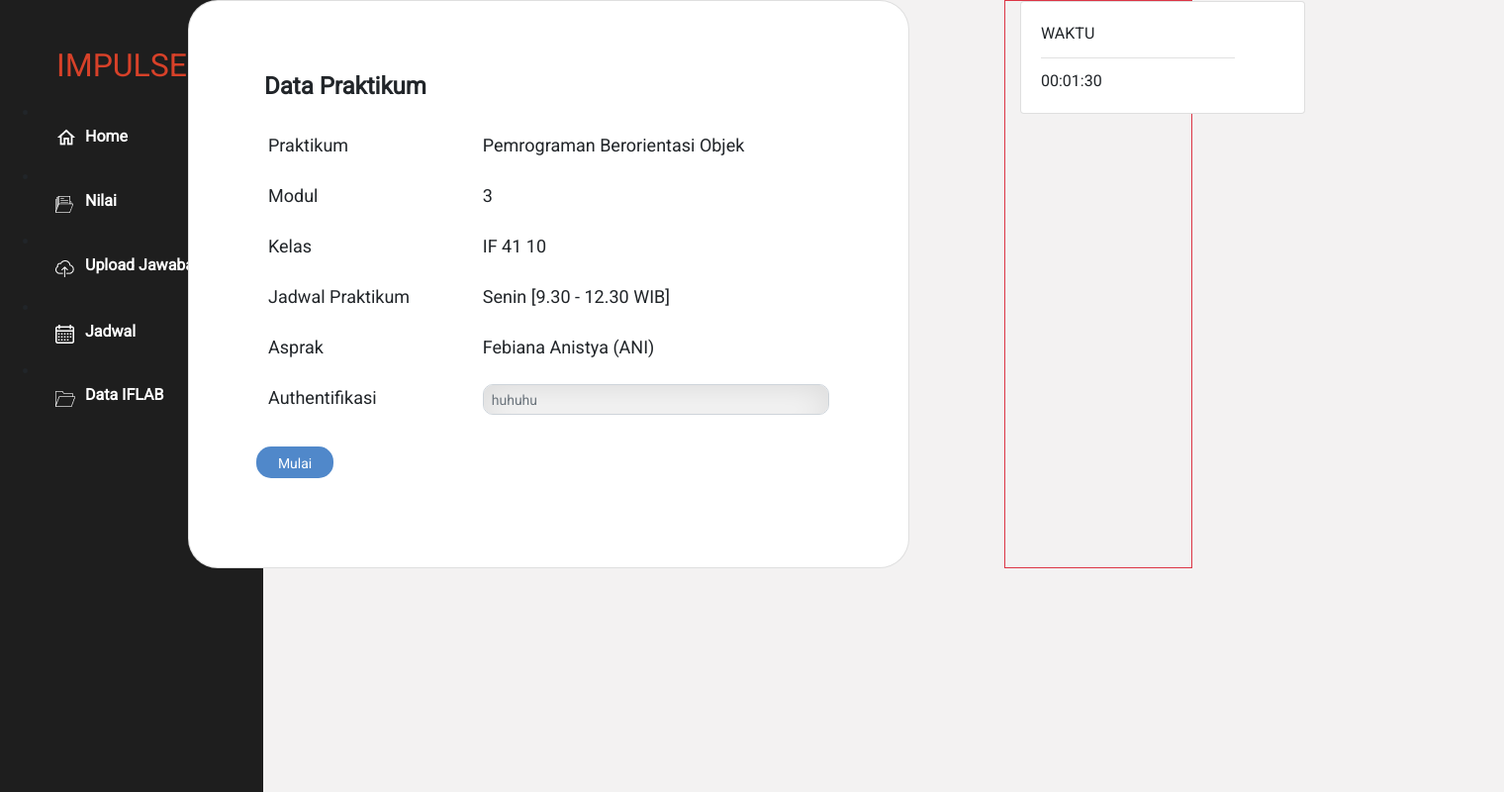
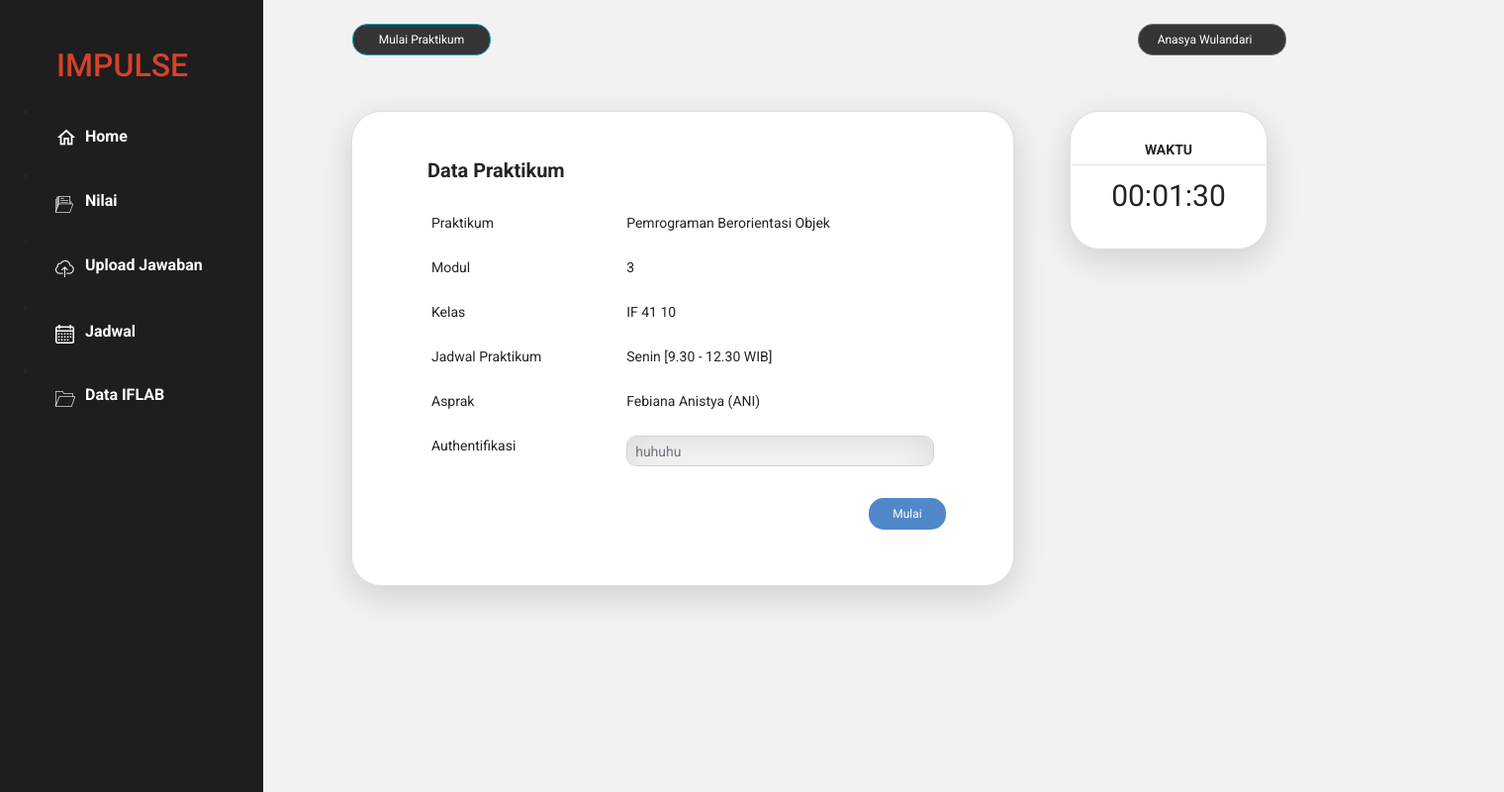
Before and after one commit to mayaams/Tubes-IMK, a CodeIgniter app: page /Tubes-IMK/index.php/welcome/index in a window 1520 px wide. Shown: the whole page at 99% size. Run offline with CodeIgniter, Linux system fonts and the light colour scheme; some libraries are stand-ins or nearby versions.

Commit message:
update home + mulai praktikum (size) + update navbar

```diff
--- a/client/application/controllers/c_Home.php
+++ b/client/application/controllers/c_Home.php
@@ -7,4 +7,10 @@ class C_Home extends CI_Controller {
 	{
 		$this->load->view('v_Home');
 	}
+
+	public function MulaiPraktikum()
+	{
+		$this->load->view('v_MulaiPraktikum');
+	}
+
 }
--- a/client/application/views/v_MulaiPraktikum.php
+++ b/client/application/views/v_MulaiPraktikum.php
@@ -1,74 +1,116 @@
 <!DOCTYPE html>
 <html lang="en">
   <head>
-    <!-- bootstrap css -->
-    <link rel="stylesheet" href="https://stackpath.bootstrapcdn.com/bootstrap/4.3.1/css/bootstrap.min.css" crossorigin="anonymous">
+    <!-- Stylesheets -->
+    <link rel="stylesheet" href="<?php echo base_url(); ?>/assets/css/nilai.css">
+    <link href="https://canvasjs.com/assets/css/jquery-ui.1.11.2.min.css" rel="stylesheet" />
+    <link href="<?= base_url() ?>assets/fontawesome/css/all.css" rel="stylesheet" type="text/css" />
+    <link rel="stylesheet" href="/css/all.min">
 
-    <!-- font -->
-    <link href="https://fonts.googleapis.com/css?family=Roboto&display=swap" rel="stylesheet">
+    <!-- Fonts -->
+    <link href="https://fonts.googleapis.com/css?family=Quicksand:400,600,700&display=swap" rel="stylesheet">
+    <link href="https://fonts.googleapis.com/css?family=Roboto:400,500,700&display=swap" rel="stylesheet">
+
+    <!-- Bootstrap -->
+    <link rel="stylesheet" href="https://stackpath.bootstrapcdn.com/bootstrap/4.3.1/css/bootstrap.min.css" integrity="sha384-ggOyR0iXCbMQv3Xipma34MD+dH/1fQ784/j6cY/iJTQUOhcWr7x9JvoRxT2MZw1T" crossorigin="anonymous">
+
+    <!-- Scripts -->
+    <script src="https://code.jquery.com/jquery-3.3.1.slim.min.js" integrity="sha384-q8i/X+965DzO0rT7abK41JStQIAqVgRVzpbzo5smXKp4YfRvH+8abtTE1Pi6jizo" crossorigin="anonymous"></script>
+    <script src="https://cdnjs.cloudflare.com/ajax/libs/popper.js/1.14.7/umd/popper.min.js" integrity="sha384-UO2eT0CpHqdSJQ6hJty5KVphtPhzWj9WO1clHTMGa3JDZwrnQq4sF86dIHNDz0W1" crossorigin="anonymous"></script>
+    <script src="https://stackpath.bootstrapcdn.com/bootstrap/4.3.1/js/bootstrap.min.js" integrity="sha384-JjSmVgyd0p3pXB1rRibZUAYoIIy6OrQ6VrjIEaFf/nJGzIxFDsf4x0xIM+B07jRM" crossorigin="anonymous"></script>
+    <script src="https://canvasjs.com/assets/script/jquery-1.11.1.min.js"></script>
+    <script src="https://canvasjs.com/assets/script/jquery-ui.1.11.2.min.js"></script>
+    <script src="https://canvasjs.com/assets/script/jquery.canvasjs.min.js"></script>
+    <script src="<?php echo base_url(); ?>/assets/js/scrolling-nav.js"></script>
+
+    <title>Mulai Praktikum</title>
   </head>
+
   <style>
     body{
       background-color: #F3F2F2;
       font-family: 'Roboto', sans-serif;
     }
+    .container{
+      margin-left: 355px;
+    }
+    .margin-nav{
+      margin-left: 265px;
+    }
     .card-data{
-      width: 729px;
-      height: 574px;
+      width: 670px;
+      height: 480px;
       background: #FFFFFF;
+      border-radius: 30px;
+      box-shadow: 0px 10px 35px rgba(0, 0, 0, 0.15);
+    }
+    .card-waktu{
+      width: 200px;
+      height: 140px;
+      background: #FFFFFF;
+      box-shadow: 0px 10px 35px rgba(0, 0, 0, 0.15);
       border-radius: 30px;
     }
     .txt-18{
-      font-size: 18px;
+      font-size: 14px;
     }
     .txt-24{
-      font-size: 24px;
+      font-size: 20px;
     }
     .txt-14{
-      font-size: 14px;
+      font-size: 12px;
+    }
+    .txt-36{
+      font-size: 30px;
     }
     .form{
       background: #FFFFFF;
       box-shadow: inset 0px 10px 35px rgba(0, 0, 0, 0.15);
       border-radius: 10px;
     }
-    ul li b{
-       color: #FFFFFF;
-       position: relative;
-       list-style: none;
-       padding: 8px;
-       margin: 38px;
-       top: 24px;
-     }
-     #sidebar{
-       position: fixed;
-       width: 266px;
-       height: 100%;
-       background: #1E1E1E;
-     }
-     #sidebar h2{
-       color: #D74129;
-       position: relative;
-       width: 152px;
-       height: 48px;
-       left: 57px;
-       top: 47px;
-     }
-     #iconsiderbar{
-       /* margin-top: 30px; */
-       position: relative;
-       top: 60px;
-       right: -24px;
-       padding: 12px;
-     }
      .btn-a{
        width: 78.15px;
        height: 32px;
        background: #5088CA;
        border-radius: 15px;
      }
+     .btn-info{
+       width: 140px;
+       height: 32px;
+       background: #353537;
+       border-radius: 15px;
+       margin-left: 75px;
+       margin-right: 654px;
+     }
+     .btn-profil{
+       width: 150px;
+       height: 32px;
+       background: #353537;
+       border-radius: 15px;
+     }
   </style>
   <body>
+    <!-- navbar start -->
+    <nav class="navbar navbar-expand-lg margin-nav mb-5 mt-3">
+      <div class="collapse navbar-collapse" id="navbarSupportedContent">
+        <ul class="navbar-nav mr-auto">
+          <li class="nav-item active">
+            <button type="button" class="btn btn-secondary  btn-info txt-14">Mulai Praktikum</button>
+          </li>
+          <li class="nav-item dropdown justify-content-end">
+            <button type="button" class="btn btn-secondary btn-profil txt-14" id="navbarDropdown" role="button" data-toggle="dropdown" aria-haspopup="true" aria-expanded="false">Anasya Wulandari
+              <span> <i class="fas fa-user"></i></span>
+            </button>
+            <div class="dropdown-menu" aria-labelledby="navbarDropdown">
+              <a class="dropdown-item" href="#">Profil</a>
+              <a class="dropdown-item" href="#">Keluar</a>
+            </div>
+          </li>
+        </ul>
+      </div>
+    </nav>
+    <!-- navbar end -->
+
     <!-- sidebar start -->
     <div id="sidebar">
         <h2>IMPULSE</h2>
@@ -92,7 +134,7 @@
       <div class="row">
         <div class="mr-5 ">
           <div class="card card-data txt-18 ">
-            <div class="card-body mt-5 ml-5 mr-5">
+            <div class="card-body mt-4 ml-5 mr-5">
               <a class="txt-24 font-weight-bold ml-2">Data Praktikum </a><br>
               <table class="table table-borderless mt-3">
                 <thead>
@@ -124,21 +166,30 @@
                   </tr>
                 </tbody>
               </table>
-              <button type="button" class="btn-a txt-14 btn text-white mt-1">Mulai</button>
+              <div class=" d-flex justify-content-end">
+                <button type="button" class="btn-a txt-14 btn text-white mt-1">Mulai</button>
+              </div>
             </div>
           </div>
         </div>
-        <div class="col-2 border border-danger ml-5">
-          <div class="card" style="width: 18rem;">
-            <div class="card-body">
-              <a>WAKTU</a><br>
-              <img src="assets/image/line2.png" >
-              <a>00:01:30<a>
+        <div class="ml-2">
+          <div class="card card-waktu">
+            <div class="card-body mt-1">
+              <div class="d-flex justify-content-center mb-1 mt-1">
+                <a class="txt-18 font-weight-bold">WAKTU</a>
+              </div>
+              <div class="d-flex justify-content-center mb-2">
+                <img src="assets/image/line2.png" >
+              </div>
+              <div class="d-flex justify-content-center">
+                <a class="txt-36 align-self-center">00:01:30<a>
+              </a>
             </div>
           </div>
         </div>
       </div>
     </div>
     <!-- content end -->
+
   </body>
 </html>
```
Also changed, not shown: client/application/views/v_Home.php (+52 -28 lines), client/assets/image/man.png, client/assets/image/man1.png (added).
